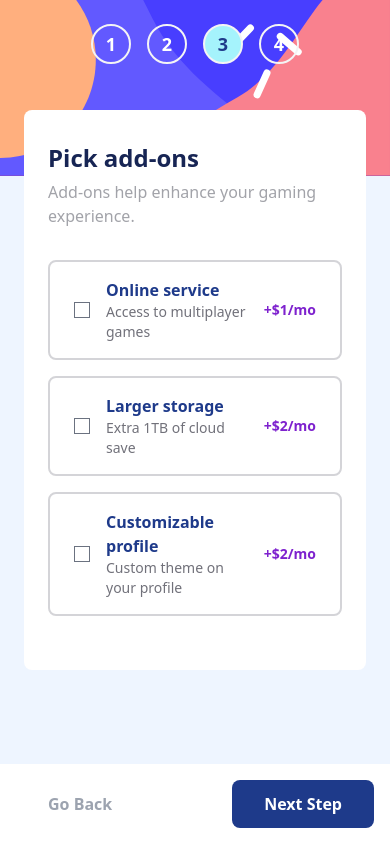
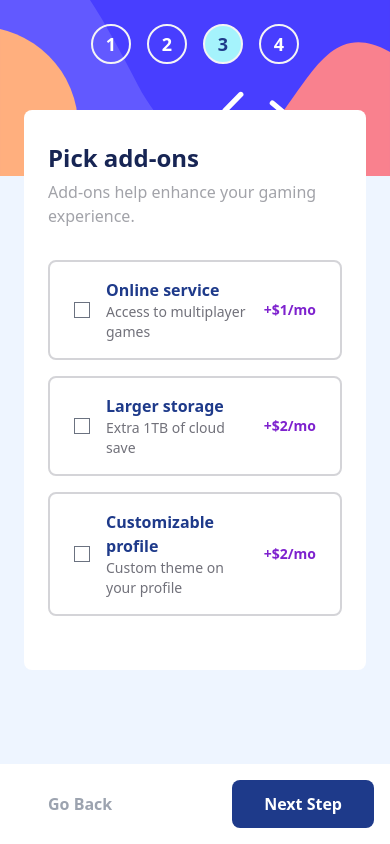
Before and after one commit to VicenteJ20/multi-step-form, a React (Vite) app: page /add-ons in a window 390 px wide. Built offline with nearby package versions, Linux system fonts and the light colour scheme.

Commit message:
feat/se agrega intercambio de imagen de sidebar para pantallas grandes y pequeñas

```diff
--- a/src/components/Sidebar.tsx
+++ b/src/components/Sidebar.tsx
@@ -1,15 +1,27 @@
 import { useSelector } from 'react-redux'
 import  bgSidebar from '/assets/bg-sidebar-desktop.svg'
+import bgMobile from '/assets/bg-sidebar-mobile.svg'
 import { StepsSidebarInfo } from '../constants/StepsInfo'
+import { useState, useEffect } from 'react'
 
 const SideBar = () => {
   const currentStep = useSelector((state: {activeState: number}) => state.activeState) as unknown as { value: number }
+
+  const [windowWidth, setWindowWidth] = useState(window.innerWidth)
+
+  const image = windowWidth <= 768 ? bgMobile : bgSidebar
+
+  useEffect(() => {
+    const handleRezise = () => setWindowWidth(window.innerWidth)
+    window.addEventListener('resize', handleRezise)
+    return () => window.removeEventListener('resize', handleRezise)
+  }, [windowWidth])
 
   return (
     <div className="h-44 top-0 lg:min-h-full lg:rounded-xl lg:col-span-2 relative bg-red-500">
       <img
         className="object-cover h-44 top-0 left-0 object-bottom lg:min-h-full lg:rounded-xl w-full"
-        src={bgSidebar}
+        src={image}
         alt='background sidebar steps'
       />
       <ul className='absolute top-6 left-4 right-4 lg:top-10 lg:left-10 flex flex-row items-center lg:items-start justify-center lg:justify-start lg:flex-col gap-4'>
```
